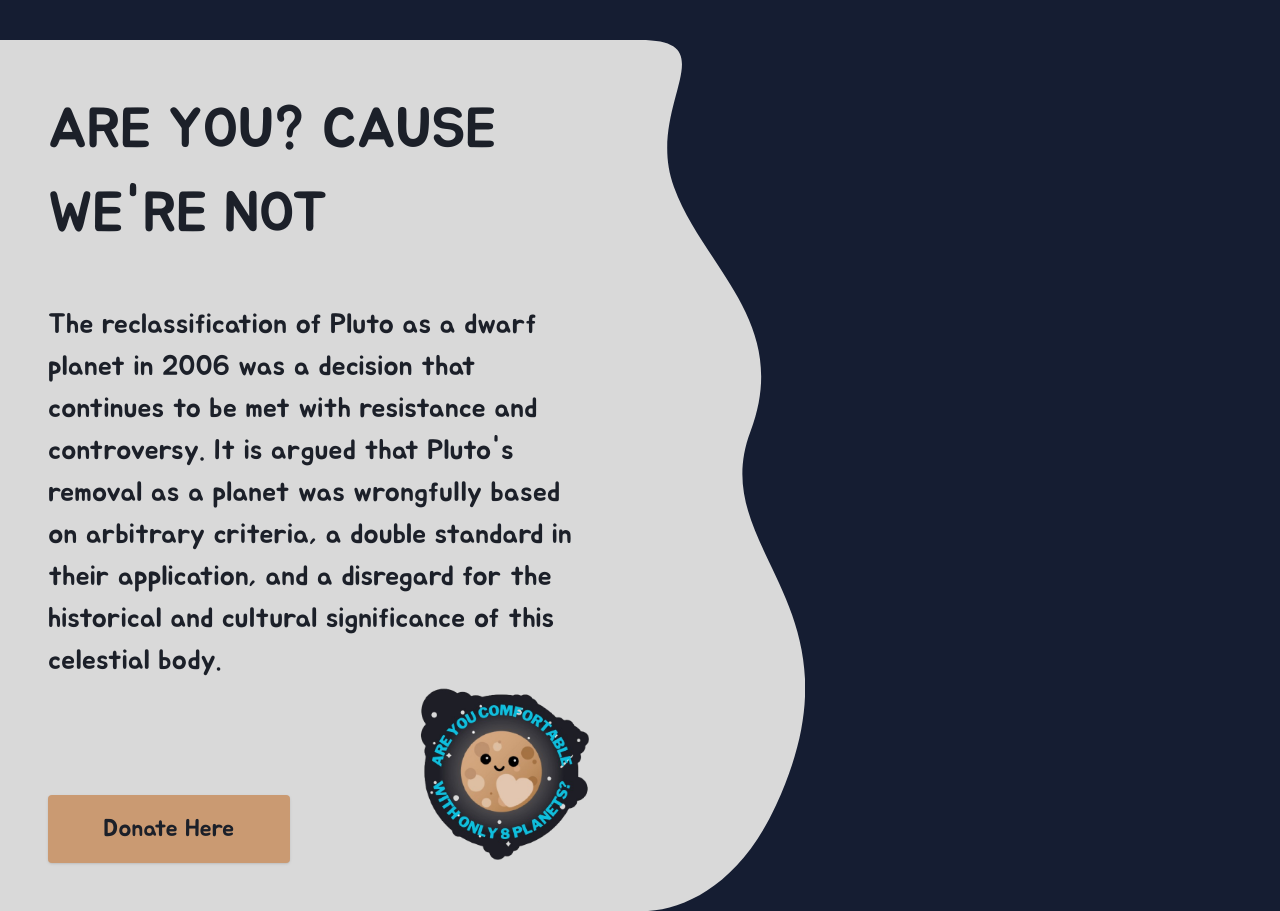
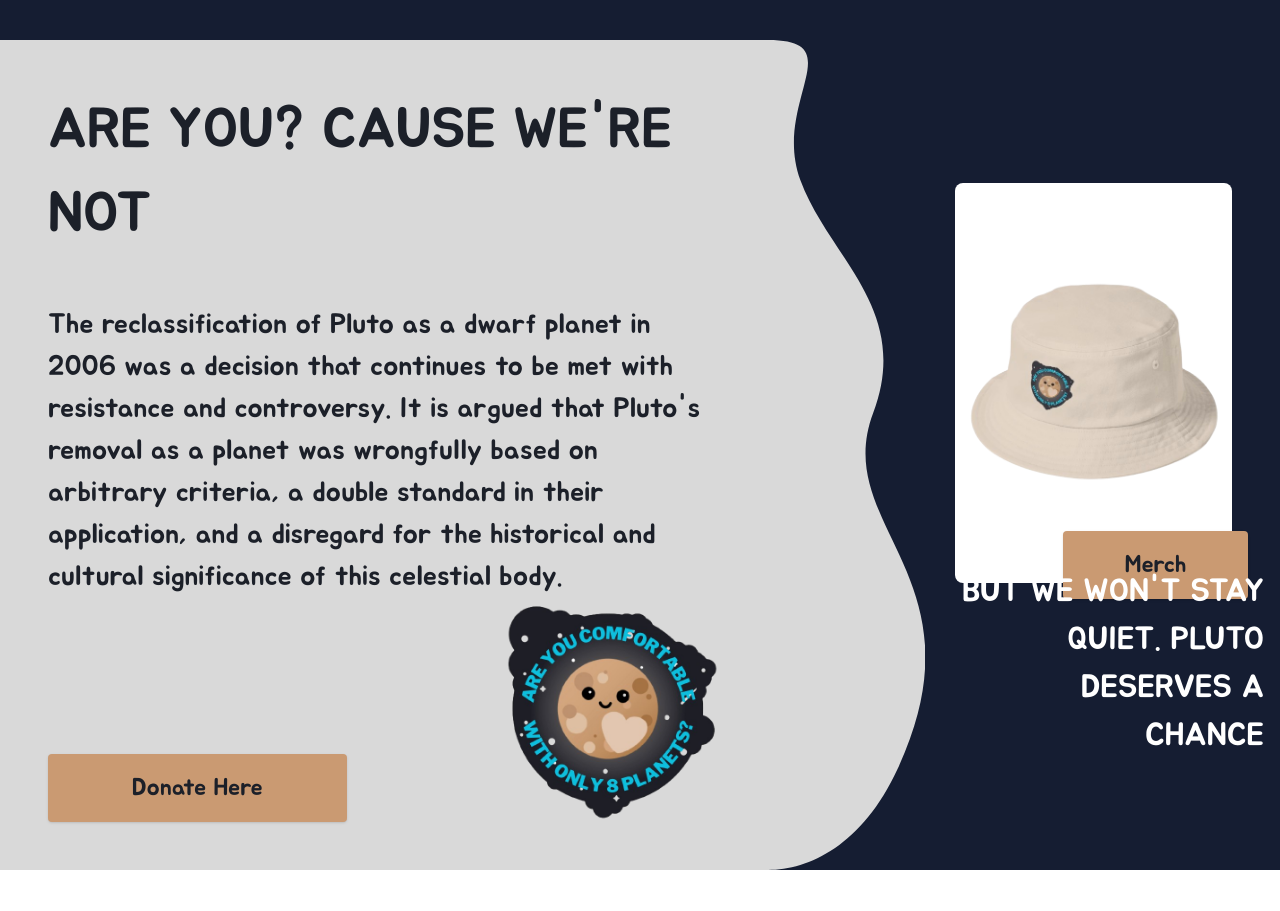
Before and after one commit to emilygorelik/reconsiderpluto, a React (Vite) app: page / in a window 1280 px wide. Shown: the part 760-1671 px from the top of the page. After the commit the page ends 1630 px from the top, so only its background shows below. Built offline with nearby package versions, Linux system fonts and the light colour scheme; what tailwindcss-animated would draw is missing.

Commit message:
merch!!! :tophat:

```diff
--- a/src/routes/Landing/Merch/Merch.tsx
+++ b/src/routes/Landing/Merch/Merch.tsx
@@ -22,8 +22,8 @@ const SquiglySvg = ({ className }: SquiglySvgProps) => {
 
 export const Merch = () => {
   return (
-    <div className="flex min-h-screen">
-      <div className="bg-light-grey relative my-auto w-1/2">
+    <div className="relative flex min-h-screen">
+      <div className="bg-light-grey relative my-auto w-3/5">
         <div className="p-12">
           <p className="font-jua text-56 text-dark-grey uppercase">
             Are you? Cause we're not
@@ -54,8 +54,21 @@ export const Merch = () => {
             />
           </div>
         </div>
-
         <SquiglySvg className="absolute left-full top-0 h-full" />
+      </div>
+      <div className="relative my-auto flex h-[80vh] w-2/5 justify-end p-12">
+        <div className="relative h-min w-2/3 rounded-lg bg-white py-24">
+          <img src="/assets/img/hat.png" alt="merch" className="" />
+          <button
+            className="bg-carmine-pink font-jua text-dark-grey absolute -bottom-4 -right-4 w-2/3 rounded px-12 py-4 text-24 shadow transition-all hover:scale-105 hover:shadow-xl"
+            onClick={() => toast.warn('*italian accent* ita no worka yet')}
+          >
+            Merch
+          </button>
+        </div>
+        <p className="font-jua text-32 absolute bottom-0 right-0 w-2/3 p-4 text-right text-white">
+          BUT WE WON'T STAY QUIET. PLUTO DESERVES A CHANCE
+        </p>
       </div>
     </div>
   );
```
Also changed, not shown: .eslintrc.js, public/assets/img/hat.png (added).
